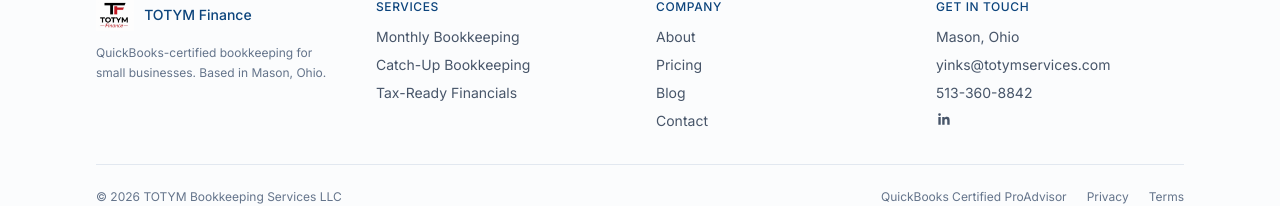
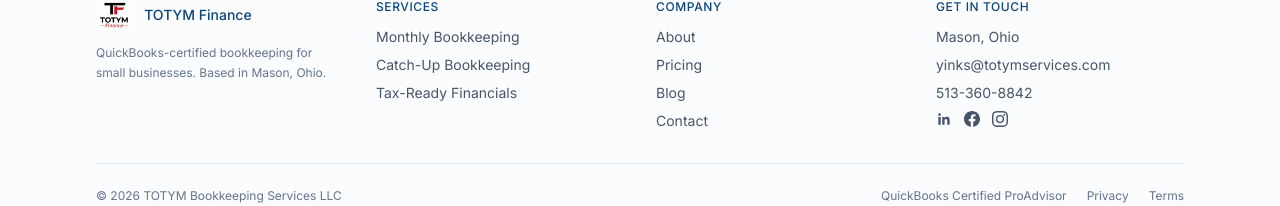
Before and after one commit to ronyinkus/totym, a Next.js app: page / in a window 1280 px wide. Shown: the part 3380-3586 px from the top of the page. Built offline with nearby package versions, Linux system fonts and the light colour scheme.

Commit message:
Add business social links to footer

```diff
--- a/components/Footer.tsx
+++ b/components/Footer.tsx
@@ -104,13 +104,13 @@ export default function Footer() {
                   513-360-8842
                 </a>
               </li>
-              <li>
+              <li className="flex items-center gap-3">
                 <a
-                  href="https://www.linkedin.com/in/yinks-oladapo/"
+                  href="https://www.linkedin.com/company/135325775/"
                   target="_blank"
                   rel="noopener noreferrer"
                   className="inline-flex items-center hover:text-brand-navy"
-                  aria-label="Visit Yinks Oladapo on LinkedIn"
+                  aria-label="TOTYM Finance on LinkedIn"
                 >
                   <svg
                     aria-hidden="true"
@@ -118,6 +118,36 @@ export default function Footer() {
                     className="h-4 w-4 fill-current"
                   >
                     <path d="M20.45 20.45h-3.56v-5.57c0-1.33-.03-3.04-1.85-3.04-1.85 0-2.14 1.45-2.14 2.94v5.67H9.34V8.98h3.42v1.57h.05c.47-.9 1.64-1.85 3.37-1.85 3.6 0 4.27 2.37 4.27 5.46v6.29ZM5.32 7.41a2.06 2.06 0 1 1 0-4.12 2.06 2.06 0 0 1 0 4.12Zm1.78 13.04H3.54V8.98H7.1v11.47Z" />
+                  </svg>
+                </a>
+                <a
+                  href="https://www.facebook.com/profile.php?id=61591698123902"
+                  target="_blank"
+                  rel="noopener noreferrer"
+                  className="inline-flex items-center hover:text-brand-navy"
+                  aria-label="TOTYM Finance on Facebook"
+                >
+                  <svg
+                    aria-hidden="true"
+                    viewBox="0 0 24 24"
+                    className="h-4 w-4 fill-current"
+                  >
+                    <path d="M24 12.07C24 5.4 18.63 0 12 0S0 5.4 0 12.07C0 18.1 4.39 23.1 10.13 24v-8.44H7.08v-3.49h3.05V9.41c0-3.03 1.79-4.7 4.53-4.7 1.31 0 2.68.24 2.68.24v2.97h-1.51c-1.49 0-1.96.93-1.96 1.89v2.26h3.33l-.53 3.49h-2.8V24C19.61 23.1 24 18.1 24 12.07Z" />
+                  </svg>
+                </a>
+                <a
+                  href="https://www.instagram.com/totymfinance/"
+                  target="_blank"
+                  rel="noopener noreferrer"
+                  className="inline-flex items-center hover:text-brand-navy"
+                  aria-label="TOTYM Finance on Instagram"
+                >
+                  <svg
+                    aria-hidden="true"
+                    viewBox="0 0 24 24"
+                    className="h-4 w-4 fill-current"
+                  >
+                    <path d="M12 2.16c3.2 0 3.58.01 4.85.07 3.26.15 4.78 1.69 4.93 4.93.06 1.27.07 1.65.07 4.85s-.01 3.58-.07 4.85c-.15 3.23-1.67 4.78-4.93 4.93-1.27.06-1.65.07-4.85.07s-3.58-.01-4.85-.07c-3.27-.15-4.78-1.7-4.93-4.93-.06-1.27-.07-1.65-.07-4.85s.01-3.58.07-4.85c.15-3.23 1.67-4.78 4.93-4.93C8.42 2.17 8.8 2.16 12 2.16ZM12 0C8.74 0 8.33.01 7.05.07 2.69.27.27 2.69.07 7.05.01 8.33 0 8.74 0 12s.01 3.67.07 4.95c.2 4.36 2.62 6.78 6.98 6.98C8.33 23.99 8.74 24 12 24s3.67-.01 4.95-.07c4.35-.2 6.78-2.62 6.98-6.98.06-1.28.07-1.69.07-4.95s-.01-3.67-.07-4.95C23.73 2.69 21.31.27 16.95.07 15.67.01 15.26 0 12 0Zm0 5.84A6.16 6.16 0 1 0 12 18.16 6.16 6.16 0 0 0 12 5.84Zm0 10.16a4 4 0 1 1 0-8 4 4 0 0 1 0 8Zm6.41-11.85a1.44 1.44 0 1 0 0 2.88 1.44 1.44 0 0 0 0-2.88Z" />
                   </svg>
                 </a>
               </li>
```
